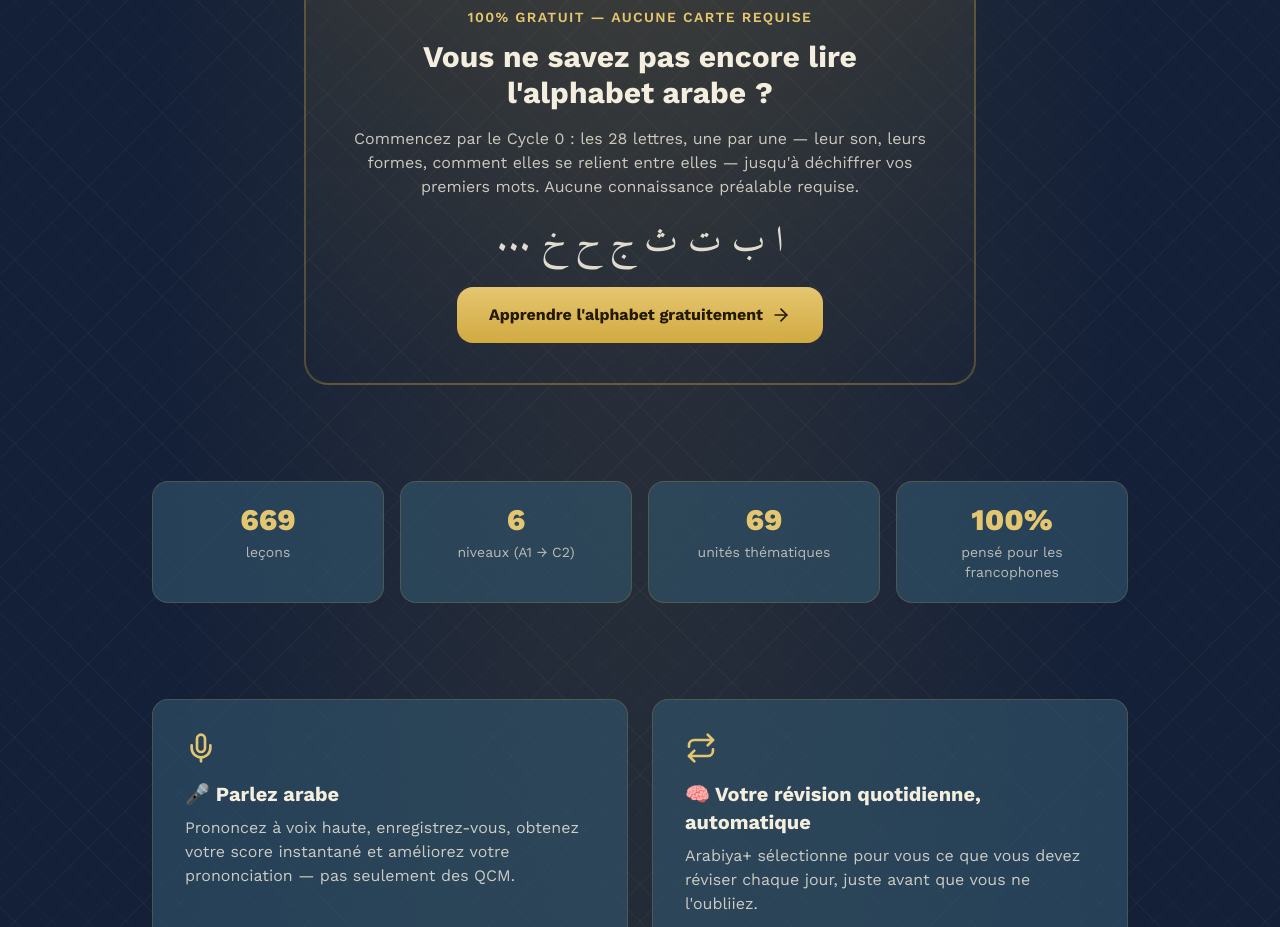
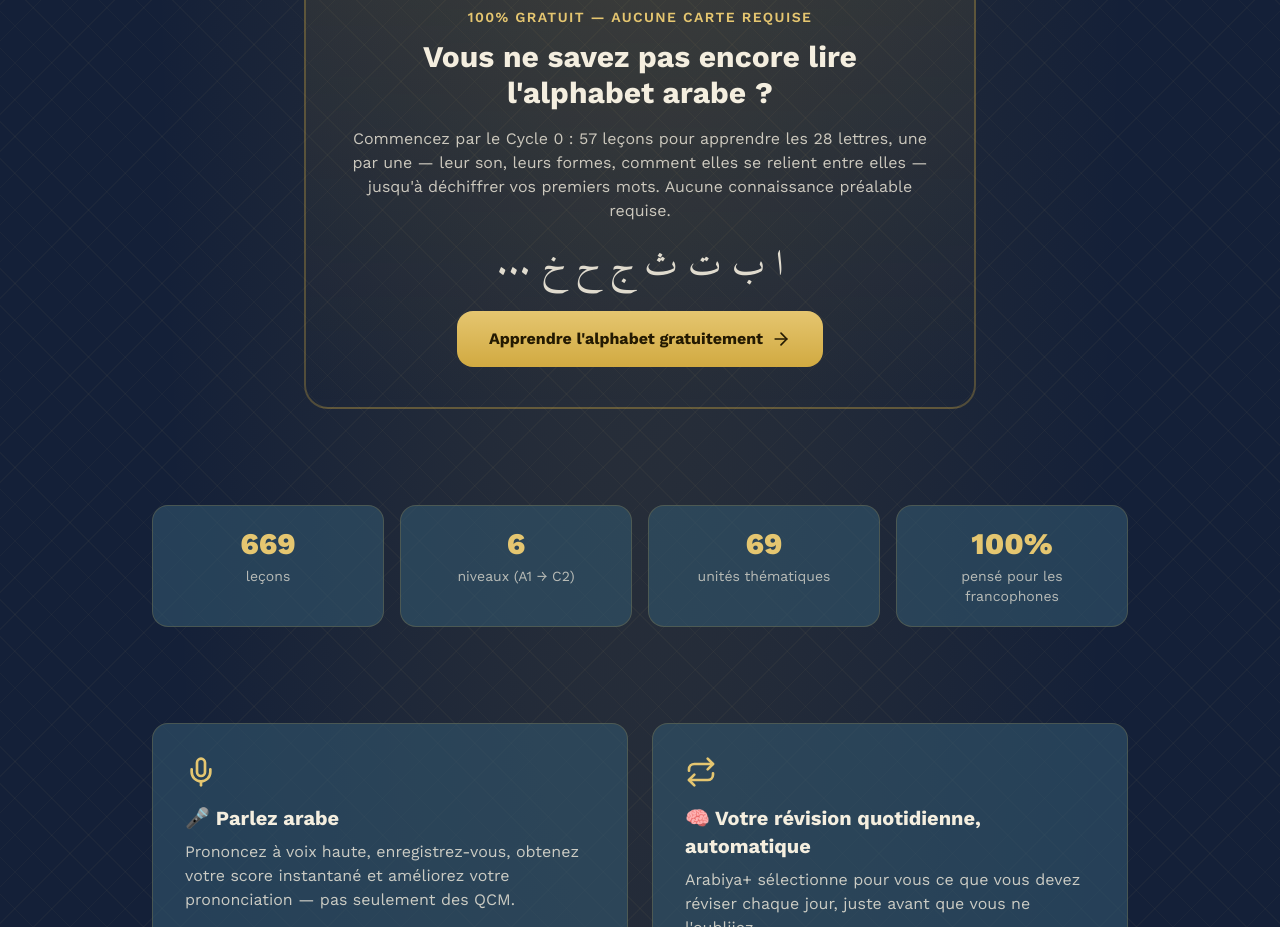
Before and after one commit to diopmamealassane-sketch/arabiya-plus, a Next.js app: page / in a window 1280 px wide. Shown: the part 979-1906 px from the top of the page. Built offline with nearby package versions, Linux system fonts and the light colour scheme; no server answers.

Commit message:
Update page.js

```diff
--- a/app/page.js
+++ b/app/page.js
@@ -147,9 +147,10 @@ export default async function LandingPage() {
             Vous ne savez pas encore lire l'alphabet arabe ?
           </h2>
           <p className="opacity-80 mb-6">
-            Commencez par le Cycle 0 : les 28 lettres, une par une — leur son,
-            leurs formes, comment elles se relient entre elles — jusqu'à
-            déchiffrer vos premiers mots. Aucune connaissance préalable requise.
+            Commencez par le Cycle 0 : 57 leçons pour apprendre les 28 lettres,
+            une par une — leur son, leurs formes, comment elles se relient entre
+            elles — jusqu'à déchiffrer vos premiers mots. Aucune connaissance
+            préalable requise.
           </p>
           <div className="arabic text-4xl mb-6 opacity-90" dir="rtl">
             ا ب ت ث ج ح خ ...
```
